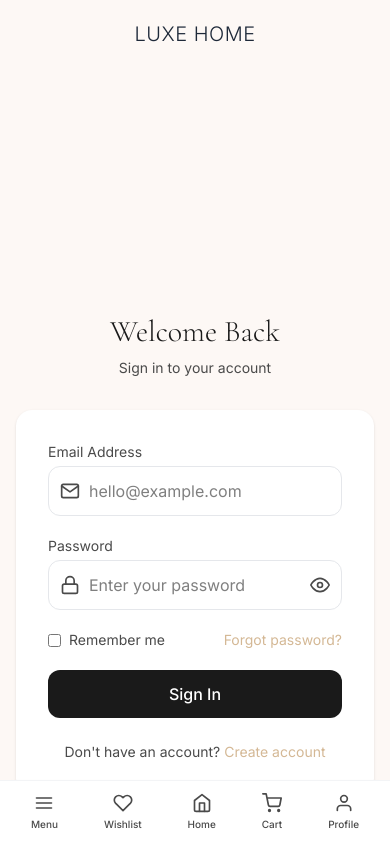
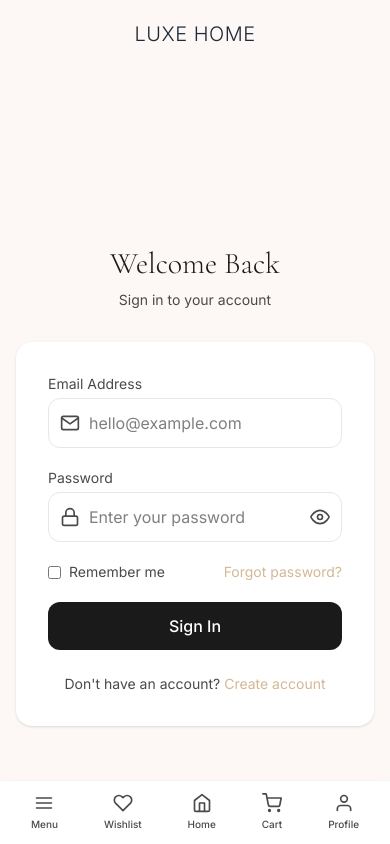
Before and after one commit to Asadniazi586/luxe-home-website, a React (Vite) app in the folder frontend/: page /login in a window 390 px wide. Shown: the top 844 px of the page. Built offline with nearby package versions, Linux system fonts and the light colour scheme; no server answers.

Commit message:
fix changes in navbar

```diff
--- a/frontend/src/components/layouts/Layout.jsx
+++ b/frontend/src/components/layouts/Layout.jsx
@@ -21,7 +21,7 @@ const Layout = ({ children }) => {
   return (
     <div className="min-h-screen flex flex-col bg-cream">
       <Navbar />
-      <main className={`flex-grow ${isHomePage ? 'pt-0 md:pt-16' : 'pt-16'}`}>
+      <main className={`flex-grow ${isHomePage ? 'pt-0 md:pt-16' : 'pt-0 md:pt-16'}`}>
         {children}
       </main>
       <Footer />
--- a/frontend/src/components/layouts/Navbar.jsx
+++ b/frontend/src/components/layouts/Navbar.jsx
@@ -432,6 +432,8 @@ const Navbar = () => {
           <span className="text-[10px] font-medium">Cart</span>
         </Link>
 
+        {/* Profile - Only show dropdown when logged in, otherwise redirect to login */}
+        {user ? (
           <div className="relative user-dropdown">
             <button
               onClick={toggleDropdown}
@@ -520,6 +522,15 @@ const Navbar = () => {
               )}
             </AnimatePresence>
           </div>
+        ) : (
+          <Link
+            to="/login"
+            className="flex flex-col items-center gap-1 py-1 px-3 rounded-lg transition text-gray-500 hover:text-warm"
+          >
+            <FiUser className="w-5 h-5" />
+            <span className="text-[10px] font-medium">Profile</span>
+          </Link>
+        )}
       </div>
     </div>
 
--- a/frontend/src/pages/Login.jsx
+++ b/frontend/src/pages/Login.jsx
@@ -56,7 +56,7 @@ const Login = () => {
 
   // Show login form when user is NOT logged in
   return (
-    <div className="bg-cream min-h-screen flex items-center justify-center pt-2">
+    <div className="bg-cream min-h-screen flex items-center justify-center pt-0 md:pt-2">
       <div className="container mx-auto px-4">
         <div className="max-w-md mx-auto">
           <div className="text-center mb-8">
--- a/frontend/src/pages/Wishlist.jsx
+++ b/frontend/src/pages/Wishlist.jsx
@@ -47,7 +47,7 @@ const Wishlist = () => {
   }
 
   return (
-    <div className="bg-cream min-h-screen pt-20">
+    <div className="bg-cream min-h-screen pt-0 md:pt-20">
       <div className="container mx-auto px-4 py-8">
         <h1 className="text-3xl md:text-4xl font-light tracking-wide text-charcoal mb-8">My Wishlist</h1>
 
```
Lines whose indentation alone changed are shown as unchanged.
